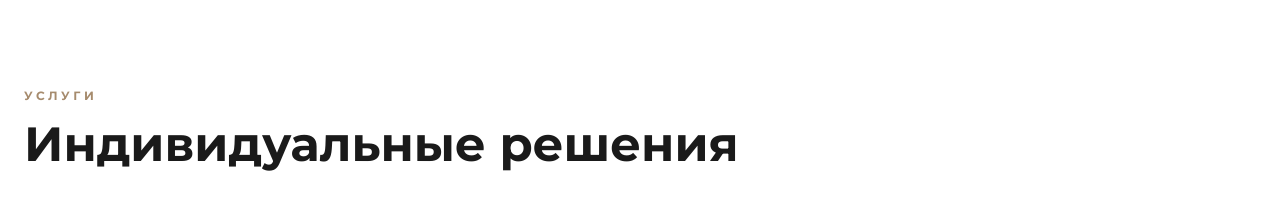
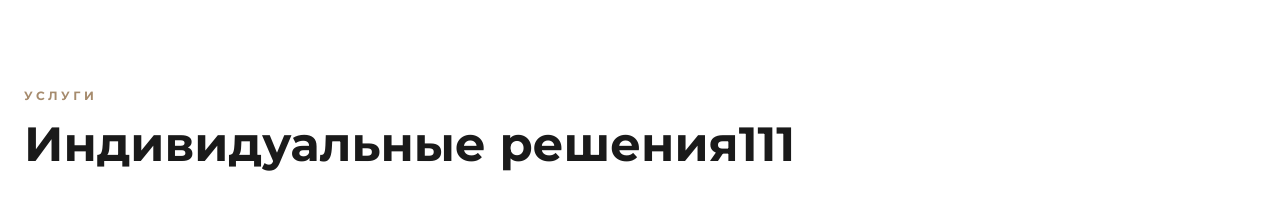
Before and after one commit to anastasiyabondar888-ctrl/my-page, a plain HTML site: page index.html in a window 1280 px wide. Shown: the part 840-1058 px from the top of the page. Drawn offline with nearby package versions, Linux system fonts and the light colour scheme.

Commit message:
Update index.html

```diff
--- a/index.html
+++ b/index.html
@@ -75,7 +75,7 @@
     <section id="services" class="py-32 px-6 max-w-7xl mx-auto">
         <div class="mb-20">
             <h2 class="font-display text-xs uppercase tracking-[0.3em] text-brand-gold font-bold mb-4">Услуги</h2>
-            <p class="text-4xl md:text-5xl font-display font-bold">Индивидуальные решения</p>
+            <p class="text-4xl md:text-5xl font-display font-bold">Индивидуальные решения111</p>
         </div>
 
         <div class="grid grid-cols-1 md:grid-cols-2 lg:grid-cols-3 gap-x-12 gap-y-20">
@@ -211,4 +211,5 @@
     </footer>
 
 </body>
+
 </html>
```
